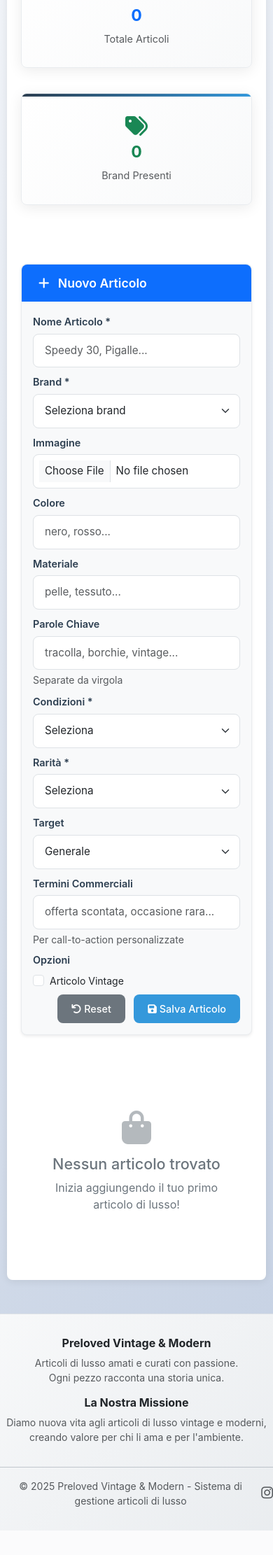
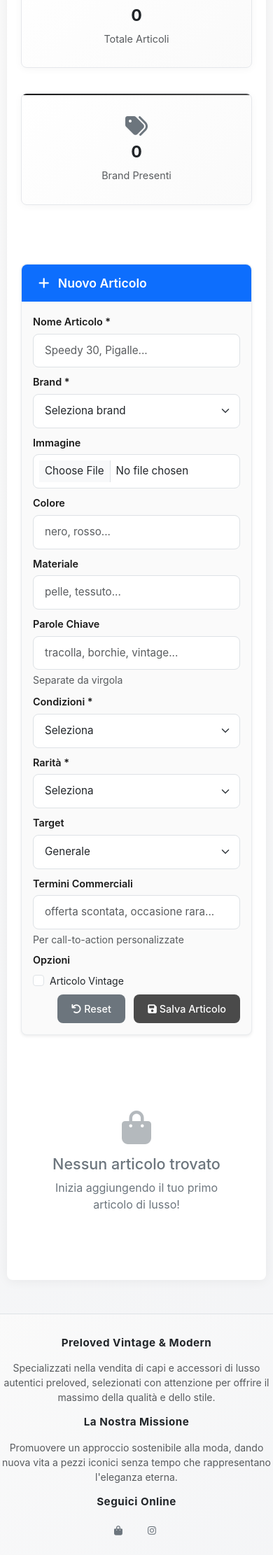
Before and after one commit to FlavioLombardi95/dist_gestionale, a Flask app: page / in a window 390 px wide. Shown: the part 298-2520 px from the top of the page at 70% size. Before the commit the page ends 2485 px from the top, so only its background shows below. Run offline with Flask 3, Linux system fonts and the light colour scheme; data that the repository does not hold is empty; some libraries are stand-ins or nearby versions.

Commit message:
🎨 Design Palette Minimal e Professionale - Allineamento Brand Vestiaire - Palette colori completamente rinnovata: tonalità neutre e eleganti - Background minimal: gradient soft grigi invece di blu accesi - Stats-card ridisegnate: bordi sottili, hover delicati, icone neutre - Schede prodotti: colori neutri, hover sofisticato, effetti minimal - Badge e gradients: scala di grigi professionale - Footer harmonizzato con palette generale - Design serio e sostenibile per brand luxury preloved

```diff
--- a/templates/index.html
+++ b/templates/index.html
@@ -9,20 +9,21 @@
     <link href="https://cdnjs.cloudflare.com/ajax/libs/animate.css/4.1.1/animate.min.css" rel="stylesheet">
     <style>
         :root {
-            --primary-color: #2c3e50;
-            --secondary-color: #3498db;
-            --success-color: #27ae60;
-            --warning-color: #f39c12;
-            --danger-color: #e74c3c;
-            --light-bg: #f8f9fa;
-            --dark-text: #2c3e50;
+            --primary-color: #1a1a1a;
+            --secondary-color: #4a4a4a;
+            --success-color: #6b7280;
+            --warning-color: #9ca3af;
+            --danger-color: #6b7280;
+            --light-bg: #fafafa;
+            --dark-text: #1a1a1a;
+            --accent-color: #d1d5db;
             --border-radius: 8px;
-            --box-shadow: 0 2px 12px rgba(0,0,0,0.08);
+            --box-shadow: 0 2px 16px rgba(0,0,0,0.06);
             --transition: all 0.3s ease;
         }
 
         body {
-            background: linear-gradient(135deg, #f5f7fa 0%, #c3cfe2 100%);
+            background: linear-gradient(135deg, #fafafa 0%, #f3f4f6 100%);
             min-height: 100vh;
             font-family: 'Inter', -apple-system, BlinkMacSystemFont, 'Segoe UI', sans-serif;
             color: var(--dark-text);
@@ -234,13 +235,13 @@
         }
 
         .stats-card {
-            background: linear-gradient(135deg, #ffffff 0%, #f8f9fa 100%);
-            border: 1px solid #e9ecef;
+            background: linear-gradient(135deg, #ffffff 0%, #fafafa 100%);
+            border: 1px solid #e5e7eb;
             border-radius: var(--border-radius);
             padding: 30px 20px;
             text-align: center;
             margin-bottom: 20px;
-            box-shadow: 0 4px 20px rgba(0, 0, 0, 0.08);
+            box-shadow: 0 2px 12px rgba(0, 0, 0, 0.04);
             transition: var(--transition);
             position: relative;
             overflow: hidden;
@@ -252,13 +253,13 @@
             top: 0;
             left: 0;
             right: 0;
-            height: 4px;
+            height: 2px;
             background: linear-gradient(90deg, var(--primary-color) 0%, var(--secondary-color) 100%);
         }
 
         .stats-card:hover {
-            transform: translateY(-4px);
-            box-shadow: 0 8px 30px rgba(0,0,0,0.15);
+            transform: translateY(-2px);
+            box-shadow: 0 4px 20px rgba(0,0,0,0.08);
         }
 
         .stats-card h3 {
@@ -481,16 +483,36 @@
 
         /* Footer Brand Styles */
         .footer-section {
-            background: linear-gradient(135deg, #f8f9fa 0%, #e9ecef 100%);
+            background: linear-gradient(135deg, #fafafa 0%, #f3f4f6 100%);
             border-radius: var(--border-radius);
             margin: 20px -32px -32px -32px;
             padding: 32px !important;
         }
 
-        /* Instagram link minimal styling */
-        .footer-section a:hover {
-            color: #6c757d !important;
+        .footer-section h6 {
+            font-size: 0.95rem;
+            letter-spacing: 0.5px;
+        }
+
+        .footer-section .btn-outline-secondary {
+            border-color: #6c757d;
+            color: #6c757d;
+            font-size: 0.85rem;
+            padding: 0.375rem 0.75rem;
+        }
+
+        .footer-section .btn-outline-secondary:hover {
+            background-color: #6c757d;
+            border-color: #6c757d;
+            color: white;
+            transform: translateY(-1px);
             transition: var(--transition);
+        }
+
+        @media (max-width: 768px) {
+            .footer-section .btn-outline-secondary .d-none {
+                display: none !important;
+            }
         }
     </style>
 </head>
@@ -501,22 +523,22 @@
             <h1 class="display-5 fw-bold text-dark mb-3">
                 Preloved Vintage & Modern
             </h1>
-            <p class="lead text-muted">Gestionale per articoli di lusso amati e curati con passione</p>
+            <p class="lead text-muted">Gestionale professionale per articoli di lusso preloved autentici</p>
         </div>
 
         <!-- Statistiche -->
         <div class="row mb-5" id="statsSection">
             <div class="col-md-6 col-lg-4 offset-lg-2 mb-3">
                 <div class="stats-card text-center">
-                    <i class="fas fa-box-open text-primary mb-2" style="font-size: 2rem;"></i>
-                    <h3 id="totalArticoli" class="fw-bold text-primary">0</h3>
+                    <i class="fas fa-box-open text-secondary mb-2" style="font-size: 2rem;"></i>
+                    <h3 id="totalArticoli" class="fw-bold text-dark">0</h3>
                     <p class="text-muted mb-0">Totale Articoli</p>
                 </div>
             </div>
             <div class="col-md-6 col-lg-4 mb-3">
                 <div class="stats-card text-center">
-                    <i class="fas fa-tags text-success mb-2" style="font-size: 2rem;"></i>
-                    <h3 id="totalBrands" class="fw-bold text-success">0</h3>
+                    <i class="fas fa-tags text-secondary mb-2" style="font-size: 2rem;"></i>
+                    <h3 id="totalBrands" class="fw-bold text-dark">0</h3>
                     <p class="text-muted mb-0">Brand Presenti</p>
                 </div>
             </div>
@@ -1398,35 +1420,51 @@
     </script>
 
     <!-- Footer Brand -->
-    <footer class="footer-section mt-5 pt-4 border-top text-center">
-        <div class="row">
-            <div class="col-md-6 mb-3">
-                <h6 class="fw-bold text-dark mb-2">
+    <footer class="footer-section mt-5 pt-4 border-top">
+        <div class="row text-center text-md-start">
+            <div class="col-md-4 mb-3">
+                <h6 class="fw-bold text-dark mb-3">
                     Preloved Vintage & Modern
                 </h6>
-                <p class="small text-muted mb-0">
-                    Articoli di lusso amati e curati con passione.<br>
-                    Ogni pezzo racconta una storia unica.
+                <p class="small text-muted mb-0 lh-base">
+                    Specializzati nella vendita di capi e accessori di lusso autentici preloved,
+                    selezionati con attenzione per offrire il massimo della qualità e dello stile.
                 </p>
             </div>
-            <div class="col-md-6 mb-3">
-                <h6 class="fw-bold text-dark mb-2">
+            <div class="col-md-4 mb-3">
+                <h6 class="fw-bold text-dark mb-3">
                     La Nostra Missione
                 </h6>
-                <p class="small text-muted mb-0">
-                    Diamo nuova vita agli articoli di lusso vintage e moderni,<br>
-                    creando valore per chi li ama e per l'ambiente.
+                <p class="small text-muted mb-0 lh-base">
+                    Promuovere un approccio sostenibile alla moda, dando nuova vita
+                    a pezzi iconici senza tempo che rappresentano l'eleganza eterna.
                 </p>
             </div>
+            <div class="col-md-4 mb-3">
+                <h6 class="fw-bold text-dark mb-3">
+                    Seguici Online
+                </h6>
+                <div class="d-flex justify-content-center justify-content-md-start align-items-center">
+                    <a href="https://it.vestiairecollective.com/profile/29517320/" target="_blank"
+                       class="btn btn-outline-secondary btn-sm me-2"
+                       title="Vintage and Modern su Vestiaire Collective">
+                        <i class="fas fa-shopping-bag me-1"></i>
+                        <span class="d-none d-lg-inline">Vestiaire</span>
+                    </a>
+                    <a href="https://www.instagram.com/preloved_vintage_and_modern/" target="_blank"
+                       class="btn btn-outline-secondary btn-sm"
+                       title="Seguici su Instagram">
+                        <i class="fab fa-instagram me-1"></i>
+                        <span class="d-none d-lg-inline">Instagram</span>
+                    </a>
+                </div>
+            </div>
         </div>
-        <hr class="my-3">
-        <div class="d-flex justify-content-between align-items-center">
+        <hr class="my-4">
+        <div class="text-center">
             <p class="small text-muted mb-0">
                 © 2025 Preloved Vintage & Modern - Sistema di gestione articoli di lusso
             </p>
-            <a href="https://www.instagram.com/preloved_vintage_and_modern/" target="_blank" class="text-muted">
-                <i class="fab fa-instagram" style="font-size: 1.2rem;"></i>
-            </a>
         </div>
     </footer>
 
```
Also changed, not shown: other parts of templates/index.html (+11 -10 lines).
